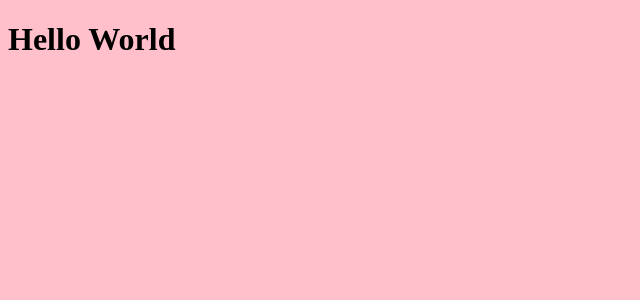
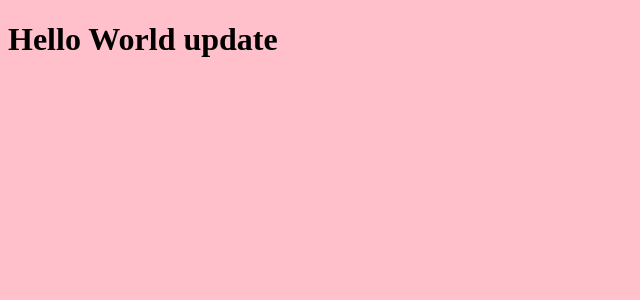
Before and after one commit to Nandolinhares/crypto-wallet, a React app: page / in a window 1280 px wide. Shown: the top 300 px of the page, without its empty margins (0-640 px from the left). Built offline with nearby package versions, Linux system fonts and the light colour scheme.

Commit message:
test: testing husky and lint staged commit

```diff
--- a/src/components/App.tsx
+++ b/src/components/App.tsx
@@ -3,7 +3,7 @@ import './App.css'
 
 const App: React.FC = () => {
   return (
-    <h1>Hello World</h1>
+    <h1>Hello World update</h1>
   )
 }
 
```
